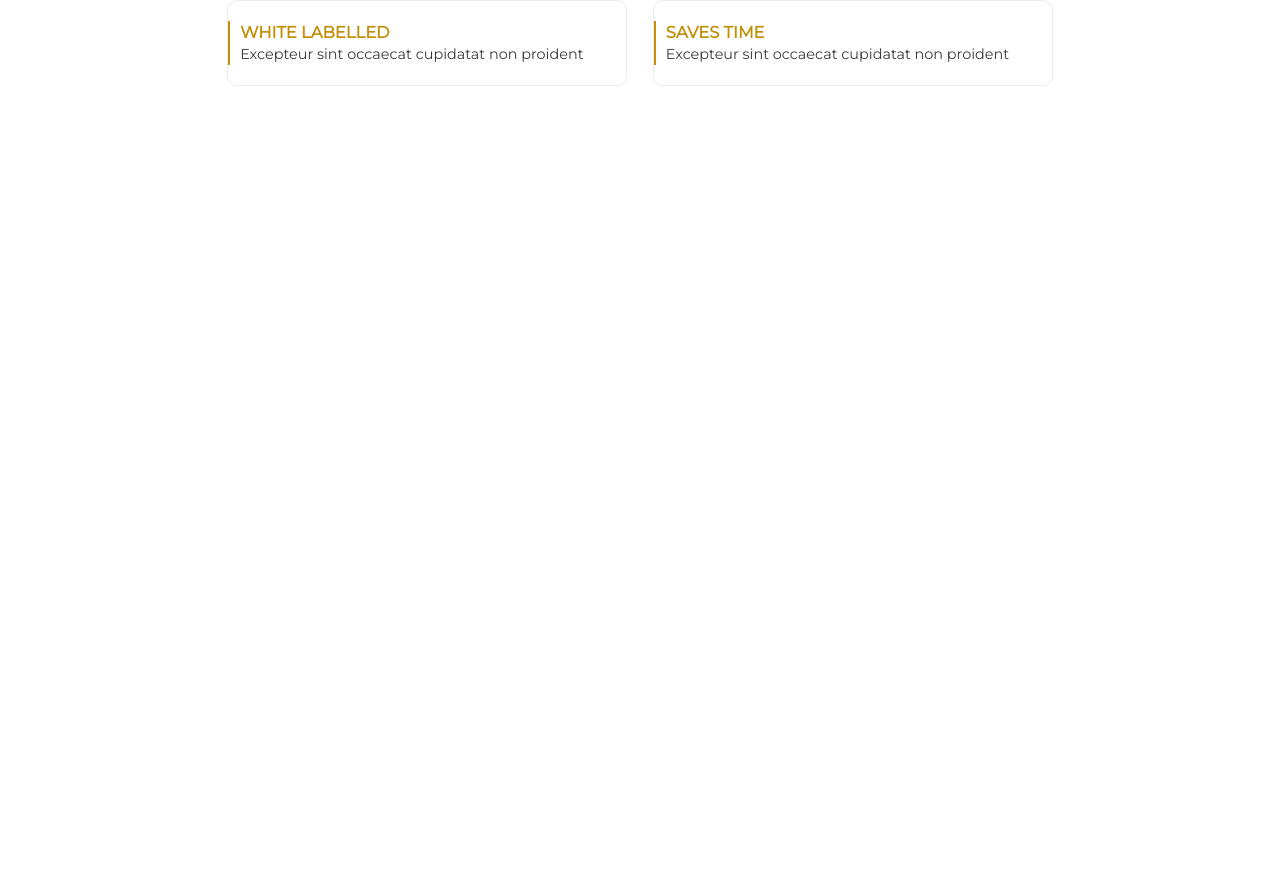
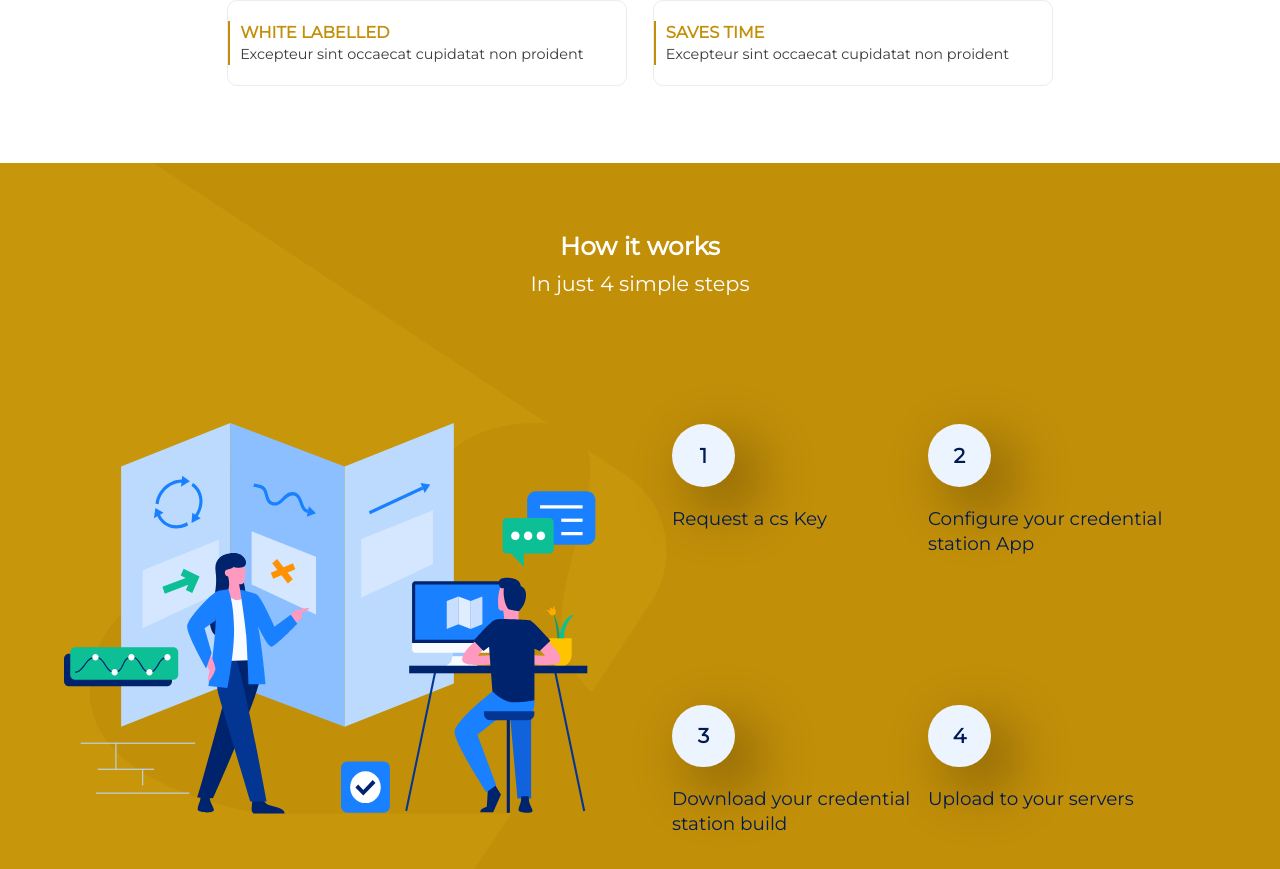
Before and after one commit to uidumajogu/credentialstation, a React (Create React App) app: page / in a window 1280 px wide. Shown: the part 1616-2485 px from the top of the page. Before the commit the page ends 1779 px from the top, so only its background shows below. Built offline with nearby package versions, Linux system fonts and the light colour scheme.

Commit message:
Created the How It Works and Topics Component

```diff
--- /dev/null
+++ b/src/Components/Topics.jsx
@@ -0,0 +1,50 @@
+import React, { Component } from "react";
+
+export class Topics extends Component {
+  TopicsContainer = {
+    display: "flex",
+    flexDirection: this.props.display ? this.props.display : "column",
+    justifyContent: this.props.justifyContent
+      ? this.props.justifyContent
+      : "left",
+    alignItems: this.props.alignItems ? this.props.alignItems : null,
+    width: this.props.width ? this.props.width : "20vw",
+    minWidth: this.props.minWidth ? this.props.minWidth : "150px",
+    margin: this.props.margin ? this.props.margin : "5vw 0"
+  };
+
+  TopicNumber = {
+    display: "flex",
+    flexDirection: "column",
+    justifyContent: "center",
+    alignItems: "center",
+    background: "#ECF4FF",
+    boxShadow: "20px 20px 60px rgba(0, 0, 0, 0.4)",
+    borderRadius: "100%",
+    height: "calc(50px + 1vw)",
+    width: "calc(50px + 1vw)",
+    textAlign: "center",
+    margin: "20px 20px 20px 0",
+    fontWeight: "bold",
+    fontSize: "calc(14px + 0.5vw)",
+    lineHight: "calc(14px + 1vw)",
+    color: "#001B50"
+  };
+
+  Topic = {
+    fontSize: "calc(12px + 0.5vw)",
+    lineHeight: "calc(12px + 1vw)",
+    color: "#001B50"
+  };
+
+  render() {
+    return (
+      <div style={this.TopicsContainer}>
+        <div style={this.TopicNumber}>{this.props.number}</div>
+        <div style={this.Topic}>{this.props.topic}</div>
+      </div>
+    );
+  }
+}
+
+export default Topics;
--- /dev/null
+++ b/src/Pages/LandingPage/Components/HowItWorks/HowItWorks.css
@@ -0,0 +1,54 @@
+.HowItWorksContainer {
+  display: flex;
+  flex-direction: column;
+  justify-content: center;
+  align-items: center;
+  background: url("/assets/images/how_it_works_bkg.svg");
+  background-repeat: no-repeat;
+  background-size: cover;
+  padding: 5vw;
+  width: 100%;
+  /* min-height: 450px;
+  max-height: 800px; */
+}
+
+.HowItWorksContainer h2 {
+  text-align: center;
+  font-size: calc(12px + 1vw);
+  line-height: calc(14px + 2vw);
+  color: #ffffff;
+  margin: 0;
+}
+
+.HowItWorksContainer p {
+  font-size: calc(8px + 1vw);
+  line-height: calc(10px + 2vw);
+  color: #ffffff;
+  font-weight: lighter;
+  text-align: center;
+  margin: 0 0 3vw 0;
+}
+
+.HowItWorksContainer > div:nth-child(2) {
+  display: flex;
+  justify-content: center;
+  align-items: center;
+  width: 100%;
+}
+
+.HowItWorksContainer > div:nth-child(2) > div:nth-child(1) {
+  width: 50%;
+}
+
+.HowItWorksContainer > div:nth-child(2) > div:nth-child(2) {
+  display: flex;
+  flex-wrap: wrap;
+  justify-content: center;
+  width: 50%;
+}
+
+@media only screen and (max-width: 600px) {
+  .HowItWorksContainer > div:nth-child(2) {
+    flex-direction: column;
+  }
+}
--- /dev/null
+++ b/src/Pages/LandingPage/Components/HowItWorks/HowItWorks.jsx
@@ -0,0 +1,46 @@
+import React, { Component } from "react";
+import "./HowItWorks.css";
+import { RandomNumberGenerator } from "../../../../Functions/RandomNumberGenerator";
+import Topics from "../../../../Components/Topics";
+
+const _howItWorksSteps = [
+  { index: 1, description: "Request a cs Key" },
+  { index: 2, description: "Configure your credential station App" },
+  { index: 3, description: "Download your credential station  build" },
+  { index: 4, description: "Upload to your servers" }
+];
+
+export class HowItWorks extends Component {
+  render() {
+    return (
+      <div className="HowItWorksContainer">
+        <div>
+          <h2>How it works</h2>
+          <p>In just 4 simple steps</p>
+        </div>
+        <div>
+          <div>
+            <img
+              width="100%"
+              src="../assets/images/customer_journey_illustration.svg"
+              alt="Customer Journey Illustration"
+            />
+          </div>
+          <div>
+            {_howItWorksSteps.map(step => {
+              return (
+                <Topics
+                  key={RandomNumberGenerator(6)}
+                  number={step.index}
+                  topic={step.description}
+                />
+              );
+            })}
+          </div>
+        </div>
+      </div>
+    );
+  }
+}
+
+export default HowItWorks;
--- a/src/Pages/LandingPage/LandingPage.jsx
+++ b/src/Pages/LandingPage/LandingPage.jsx
@@ -2,6 +2,7 @@ import React, { Component } from "react";
 import Header from "./Components/Header/Header";
 import InstitutionsGrid from "./Components/InstitutionsGrid/InstitutionsGrid";
 import Features from "./Components/Features/Features";
+import HowItWorks from "./Components/HowItWorks/HowItWorks";
 
 export class LandingPage extends Component {
   render() {
@@ -10,6 +11,7 @@ export class LandingPage extends Component {
         <Header />
         <InstitutionsGrid />
         <Features />
+        <HowItWorks />
       </React.Fragment>
     );
   }
```
Also changed, not shown: public/assets/images/customer_journey_illustration.svg (added), public/assets/images/how_it_works_bkg.svg (added).
